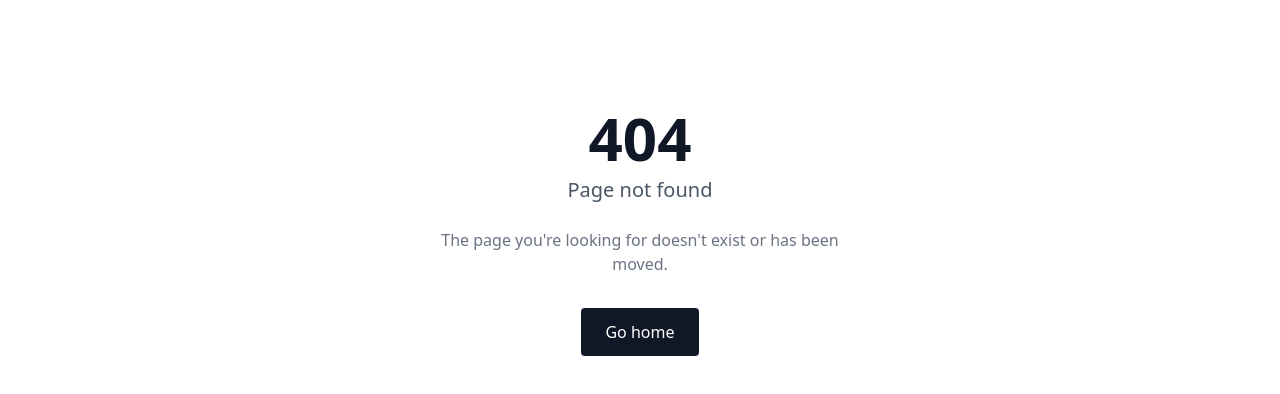
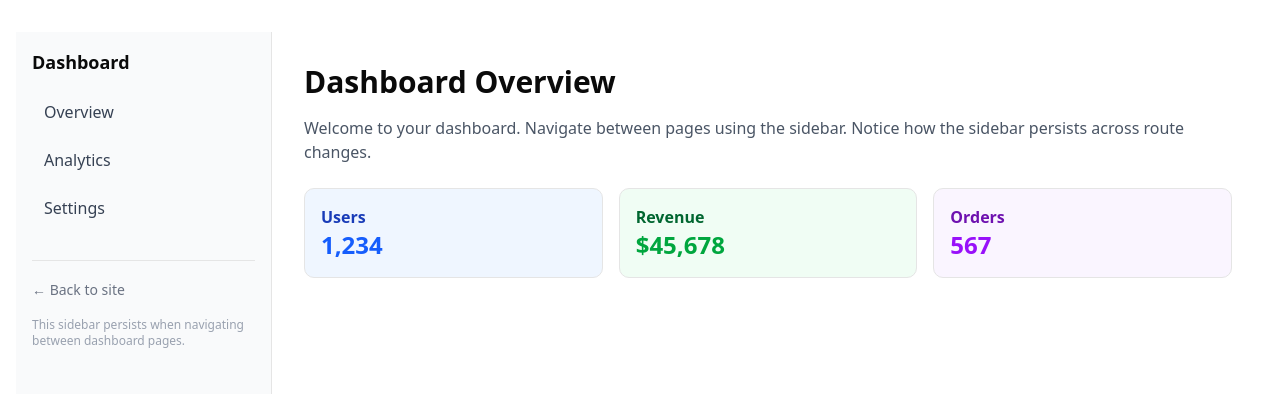
Before and after one commit to Mahdieh-SR/nextjs-foundations, a Next.js app in the folder apps/web/: page /dashboard in a window 1280 px wide. Before the commit this address had no page. Shown: the top 394 px of the page. Built offline with nearby package versions, Linux system fonts and the light colour scheme.

Commit message:
feat(core): add nested layout for section chrome

```diff
--- /dev/null
+++ b/apps/web/src/app/(marketing)/page.tsx
@@ -0,0 +1,12 @@
+// apps/web/src/app/(marketing)/page.tsx
+export default function HomePage() {
+  return (
+    <div>
+      <h1 className="mb-4 font-bold text-4xl">Welcome</h1>
+      <p className="text-gray-600">
+        This is the marketing home page. Notice the header and footer from
+        the marketing layout.
+      </p>
+    </div>
+  );
+}
--- /dev/null
+++ b/apps/web/src/app/dashboard/analytics/page.tsx
@@ -0,0 +1,19 @@
+// apps/web/src/app/dashboard/analytics/page.tsx
+export default function AnalyticsPage() {
+  return (
+    <div>
+      <h1 className="mb-4 font-bold text-3xl">Analytics</h1>
+      <p className="mb-6 text-gray-600">
+        This is the analytics page. The sidebar layout persisted during
+        navigation.
+      </p>
+
+      <div className="rounded-lg border p-6">
+        <h2 className="mb-4 font-semibold text-xl">Traffic Overview</h2>
+        <div className="flex h-64 items-center justify-center rounded bg-gray-100">
+          <span className="text-gray-400">[Chart placeholder]</span>
+        </div>
+      </div>
+    </div>
+  );
+}
--- /dev/null
+++ b/apps/web/src/app/dashboard/layout.tsx
@@ -0,0 +1,51 @@
+// apps/web/src/app/dashboard/layout.tsx
+import Link from "next/link";
+
+export default function DashboardLayout({
+  children,
+}: {
+  children: React.ReactNode;
+}) {
+  return (
+    <div className="flex min-h-screen">
+      <aside className="w-64 border-r bg-gray-50 p-4">
+        <h2 className="mb-4 font-bold text-lg">Dashboard</h2>
+        <nav className="space-y-2">
+          <Link
+            href="/dashboard"
+            className="block rounded px-3 py-2 text-gray-700 hover:bg-gray-200"
+          >
+            Overview
+          </Link>
+          <Link
+            href="/dashboard/analytics"
+            className="block rounded px-3 py-2 text-gray-700 hover:bg-gray-200"
+          >
+            Analytics
+          </Link>
+          <Link
+            href="/dashboard/settings"
+            className="block rounded px-3 py-2 text-gray-700 hover:bg-gray-200"
+          >
+            Settings
+          </Link>
+        </nav>
+        <div className="mt-8 border-t pt-4">
+          <Link
+            href="/"
+            className="text-gray-500 text-sm hover:text-gray-700"
+          >
+            ← Back to site
+          </Link>
+        </div>
+        <div className="mt-4">
+          <p className="text-gray-400 text-xs">
+            This sidebar persists when navigating between dashboard pages.
+          </p>
+        </div>
+      </aside>
+
+      <main className="flex-1 p-8">{children}</main>
+    </div>
+  );
+}
--- /dev/null
+++ b/apps/web/src/app/dashboard/page.tsx
@@ -0,0 +1,27 @@
+// apps/web/src/app/dashboard/page.tsx
+export default function DashboardPage() {
+  return (
+    <div>
+      <h1 className="mb-4 font-bold text-3xl">Dashboard Overview</h1>
+      <p className="mb-6 text-gray-600">
+        Welcome to your dashboard. Navigate between pages using the sidebar.
+        Notice how the sidebar persists across route changes.
+      </p>
+
+      <div className="grid grid-cols-3 gap-4">
+        <div className="rounded-lg border bg-blue-50 p-4">
+          <h3 className="font-semibold text-blue-800">Users</h3>
+          <p className="font-bold text-2xl text-blue-600">1,234</p>
+        </div>
+        <div className="rounded-lg border bg-green-50 p-4">
+          <h3 className="font-semibold text-green-800">Revenue</h3>
+          <p className="font-bold text-2xl text-green-600">$45,678</p>
+        </div>
+        <div className="rounded-lg border bg-purple-50 p-4">
+          <h3 className="font-semibold text-purple-800">Orders</h3>
+          <p className="font-bold text-2xl text-purple-600">567</p>
+        </div>
+      </div>
+    </div>
+  );
+}
--- /dev/null
+++ b/apps/web/src/app/dashboard/settings/page.tsx
@@ -0,0 +1,31 @@
+// apps/web/src/app/dashboard/settings/page.tsx
+export default function SettingsPage() {
+  return (
+    <div>
+      <h1 className="mb-4 font-bold text-3xl">Settings</h1>
+      <p className="mb-6 text-gray-600">
+        Configure your dashboard settings. The sidebar persists during
+        navigation.
+      </p>
+
+      <div className="space-y-6">
+        <div className="rounded-lg border p-4">
+          <h2 className="mb-2 font-semibold">Notifications</h2>
+          <label className="flex items-center gap-2">
+            <input type="checkbox" className="rounded" />
+            <span>Email notifications</span>
+          </label>
+        </div>
+
+        <div className="rounded-lg border p-4">
+          <h2 className="mb-2 font-semibold">Theme</h2>
+          <select className="rounded border px-3 py-2">
+            <option>Light</option>
+            <option>Dark</option>
+            <option>System</option>
+          </select>
+        </div>
+      </div>
+    </div>
+  );
+}
--- a/apps/web/src/app/page.tsx
+++ /dev/null
@@ -1,9 +0,0 @@
-export default function HomePage() {
-  return (
-    <main className="flex flex-col gap-4">
-      <h1 className="font-bold text-4xl">Web</h1>
-
-      <p>TODO: Content</p>
-    </main>
-  );
-}
```
